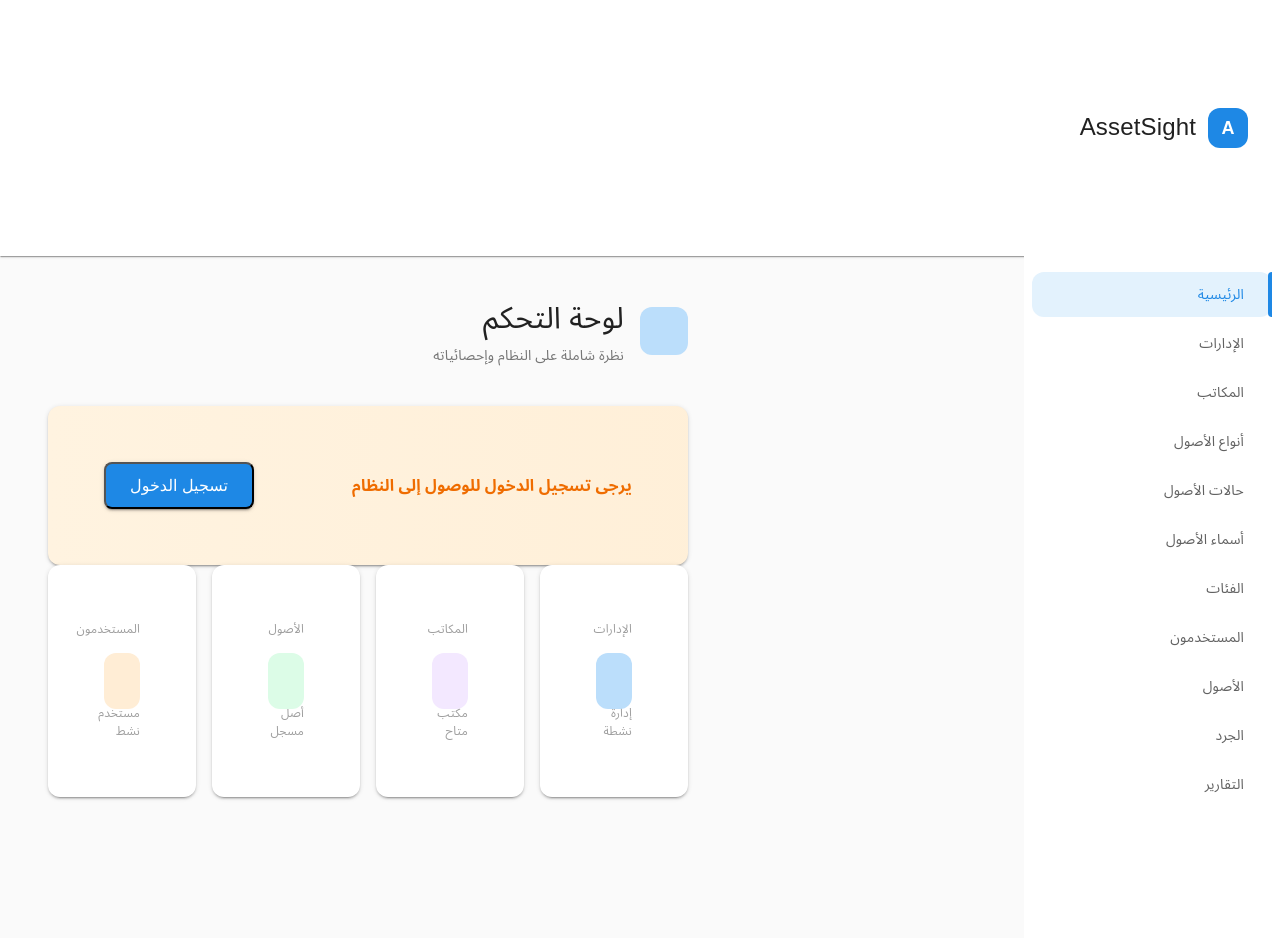
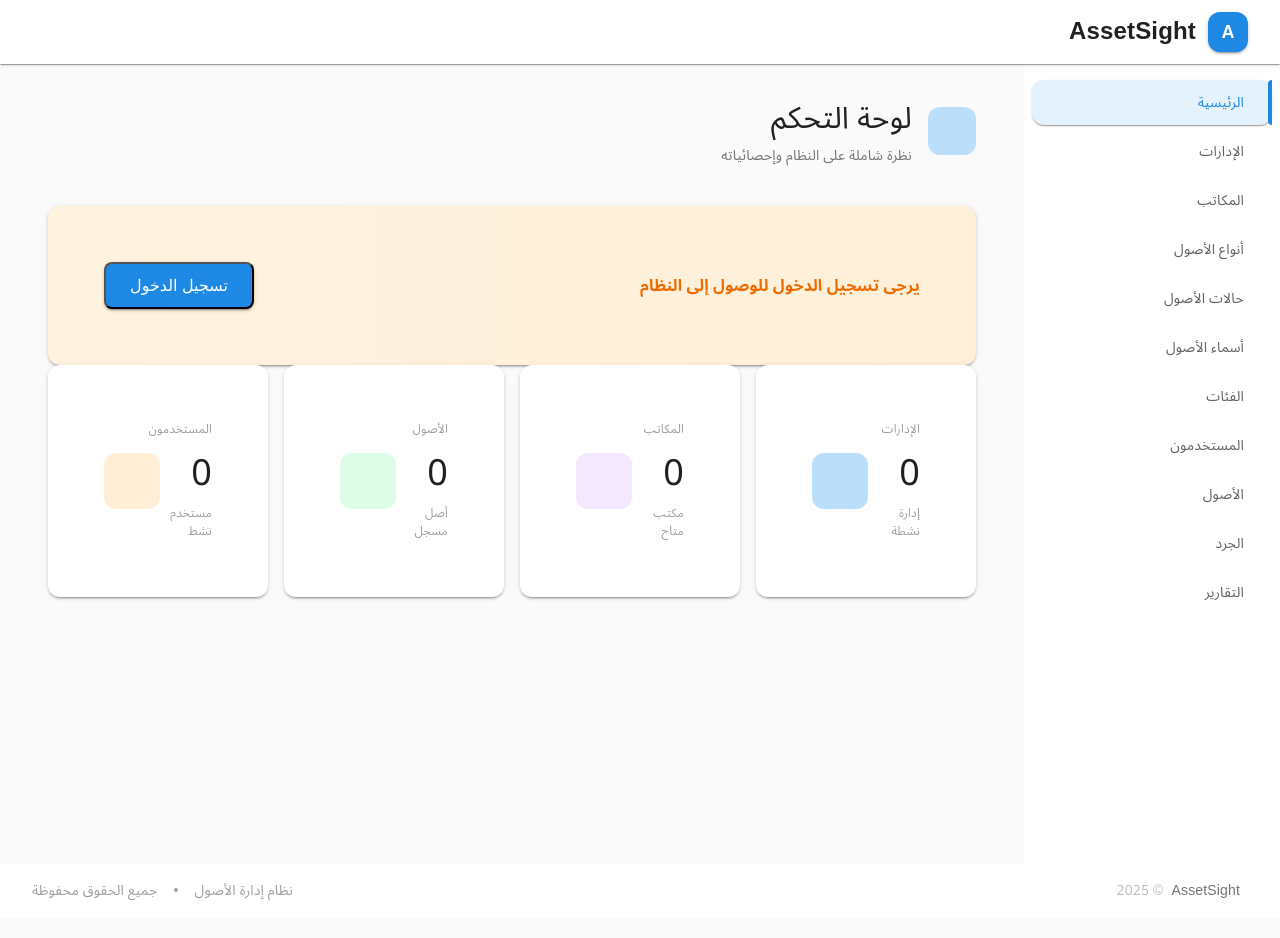
Before and after one commit to OmarHizabrr/assetsight, a Next.js app: page / in a window 1280 px wide. Shown: the top 938 px of the page. After the commit the page ends 917 px from the top, so only its background shows below. Built offline with nearby package versions, Linux system fonts and the light colour scheme; no server answers; the database is empty.

Commit message:
إصلاح هيكل المشروع وتحسين التناسق - إضافة Footer وإصلاح Header وSidebar - Fix project structure and improve consistency - Add Footer and fix Header/Sidebar

```diff
--- a/src/components/layout/MainLayout.tsx
+++ b/src/components/layout/MainLayout.tsx
@@ -27,30 +27,30 @@ export function MainLayout({ children }: { children: React.ReactNode }) {
   ];
 
   return (
-    <div className="min-h-screen bg-gray-50">
-      {/* Header - Vuetify Style */}
-      <header className="bg-white shadow-sm border-b border-gray-200 sticky top-0 z-40">
+    <div className="min-h-screen bg-gray-50 flex flex-col">
+      {/* Header */}
+      <header className="bg-white shadow-sm border-b border-gray-200 sticky top-0 z-50 flex-shrink-0">
         <div className="px-4 sm:px-6 lg:px-8">
-          <div className="flex justify-between items-center h-64">
+          <div className="flex justify-between items-center h-16">
             <div className="flex items-center gap-4">
               <button
                 onClick={() => setSidebarOpen(!sidebarOpen)}
-                className="lg:hidden p-2 rounded-full text-gray-600 hover:bg-gray-100 material-transition"
+                className="lg:hidden p-2 rounded-lg text-gray-600 hover:bg-gray-100 material-transition"
                 aria-label="فتح القائمة"
               >
-                <MaterialIcon name="menu" size="2xl" />
+                <MaterialIcon name="menu" size="xl" />
               </button>
               <Link href="/" className="flex items-center gap-3 hover:opacity-90 material-transition">
-                <div className="w-10 h-10 rounded-lg bg-primary-600 flex items-center justify-center">
+                <div className="w-10 h-10 rounded-lg bg-primary-600 flex items-center justify-center shadow-elevation-2">
                   <span className="text-white font-bold text-lg">A</span>
                 </div>
-                <h1 className="text-xl sm:text-2xl font-medium text-gray-900">AssetSight</h1>
+                <h1 className="text-xl sm:text-2xl font-semibold text-gray-900">AssetSight</h1>
               </Link>
             </div>
             {user && (
               <div className="flex items-center gap-3">
-                <div className="hidden sm:flex items-center gap-3 px-4 py-2 rounded-lg bg-gray-100">
-                  <div className="w-8 h-8 rounded-full bg-primary-600 flex items-center justify-center">
+                <div className="hidden sm:flex items-center gap-3 px-4 py-2 rounded-lg bg-gray-50 border border-gray-200">
+                  <div className="w-8 h-8 rounded-full bg-primary-600 flex items-center justify-center shadow-sm">
                     <MaterialIcon name="person" className="text-white" size="sm" />
                   </div>
                   <span className="text-sm font-medium text-gray-700 truncate max-w-[140px]">
@@ -73,14 +73,15 @@ export function MainLayout({ children }: { children: React.ReactNode }) {
         </div>
       </header>
 
-      <div className="flex">
-        {/* Sidebar - Vuetify Navigation Drawer Style */}
+      {/* Main Layout Container */}
+      <div className="flex flex-1 overflow-hidden">
+        {/* Sidebar */}
         <aside
           className={`${
             sidebarOpen ? 'translate-x-0' : '-translate-x-full'
-          } lg:translate-x-0 fixed lg:static inset-y-0 left-0 z-50 w-64 bg-white shadow-lg border-r border-gray-200 transform material-transition lg:transition-none`}
+          } lg:translate-x-0 fixed lg:static top-16 lg:top-0 left-0 z-40 w-64 bg-white shadow-lg border-r border-gray-200 transform material-transition lg:transition-none h-[calc(100vh-4rem)] lg:h-screen overflow-y-auto`}
         >
-          <nav className="h-full overflow-y-auto py-4">
+          <nav className="h-full py-4">
             <ul className="space-y-1 px-2">
               {menuItems.map((item) => (
                 <li key={item.href}>
@@ -88,8 +89,8 @@ export function MainLayout({ children }: { children: React.ReactNode }) {
                     href={item.href}
                     className={`flex items-center gap-3 px-4 py-3 rounded-lg material-transition text-sm font-medium relative ${
                       pathname === item.href
-                        ? 'bg-primary-50 text-primary-600'
-                        : 'text-gray-700 hover:bg-gray-100'
+                        ? 'bg-primary-50 text-primary-600 shadow-sm'
+                        : 'text-gray-700 hover:bg-gray-50'
                     }`}
                     onClick={() => setSidebarOpen(false)}
                   >
@@ -112,20 +113,38 @@ export function MainLayout({ children }: { children: React.ReactNode }) {
         {/* Overlay for mobile */}
         {sidebarOpen && (
           <div
-            className="fixed inset-0 bg-black/40 z-40 lg:hidden animate-fade-in"
+            className="fixed inset-0 bg-black/40 z-30 lg:hidden animate-fade-in"
             onClick={() => setSidebarOpen(false)}
           />
         )}
 
         {/* Main Content */}
-        <main className="flex-1 lg:mr-72 min-h-[calc(100vh-5rem)] w-full">
-          <div className="h-full w-full">
-            <div className="w-full px-4 sm:px-6 lg:px-8 xl:px-12 py-8 lg:py-10">
-            {children}
+        <main className="flex-1 overflow-y-auto bg-gray-50">
+          <div className="min-h-full">
+            <div className="w-full max-w-7xl mx-auto px-4 sm:px-6 lg:px-8 xl:px-12 py-6 lg:py-8">
+              {children}
             </div>
           </div>
         </main>
       </div>
+
+      {/* Footer */}
+      <footer className="bg-white border-t border-gray-200 mt-auto flex-shrink-0">
+        <div className="px-4 sm:px-6 lg:px-8 py-4">
+          <div className="flex flex-col sm:flex-row justify-between items-center gap-4">
+            <div className="flex items-center gap-2 text-sm text-gray-600">
+              <MaterialIcon name="dashboard" className="text-primary-600" size="sm" />
+              <span className="font-medium">AssetSight</span>
+              <span className="text-gray-400">© {new Date().getFullYear()}</span>
+            </div>
+            <div className="flex items-center gap-4 text-sm text-gray-500">
+              <span>نظام إدارة الأصول</span>
+              <span className="hidden sm:inline">•</span>
+              <span className="hidden sm:inline">جميع الحقوق محفوظة</span>
+            </div>
+          </div>
+        </div>
+      </footer>
     </div>
   );
 }
--- a/src/styles/custom.css
+++ b/src/styles/custom.css
@@ -470,13 +470,17 @@
 .h-14 { height: 3.5rem; }
 .h-16 { height: 4rem; }
 .h-20 { height: 5rem; }
+.h-16 { height: 4rem; }
 .h-64 { height: 16rem; }
+.h-\[calc\(100vh-4rem\)\] { height: calc(100vh - 4rem); }
 .min-h-\[28px\] { min-height: 28px; }
 .min-h-\[32px\] { min-height: 32px; }
 .min-h-\[36px\] { min-height: 36px; }
 .min-h-\[40px\] { min-height: 40px; }
 .min-h-\[48px\] { min-height: 48px; }
 .min-h-\[calc\(100vh-5rem\)\] { min-height: calc(100vh - 5rem); }
+.min-h-full { min-height: 100%; }
+.max-w-7xl { max-width: 80rem; }
 
 /* Space */
 .space-y-1 > * + * { margin-top: var(--spacing-1); }
@@ -546,10 +550,13 @@
 
 @media (min-width: 1024px) {
   .lg\:px-8 { padding-left: var(--spacing-8); padding-right: var(--spacing-8); }
+  .lg\:py-8 { padding-top: var(--spacing-8); padding-bottom: var(--spacing-8); }
   .lg\:py-10 { padding-top: 2.5rem; padding-bottom: 2.5rem; }
   .lg\:mr-72 { margin-right: 18rem; }
   .lg\:translate-x-0 { transform: translateX(0); }
   .lg\:static { position: static; }
+  .lg\:top-0 { top: 0; }
+  .lg\:h-screen { height: 100vh; }
   .lg\:transition-none { transition: none; }
   .lg\:hidden { display: none; }
   .lg\:inline { display: inline; }
@@ -931,6 +938,18 @@
   .sm\:pb-4 { padding-bottom: var(--spacing-4); }
 }
 
+/* Layout Utilities */
+.flex-shrink-0 { flex-shrink: 0; }
+.flex-1 { flex: 1 1 0%; }
+.mt-auto { margin-top: auto; }
+.overflow-hidden { overflow: hidden; }
+.overflow-y-auto { overflow-y: auto; }
+.mx-auto { margin-left: auto; margin-right: auto; }
+.top-16 { top: 4rem; }
+.z-30 { z-index: 30; }
+.z-40 { z-index: 40; }
+.z-50 { z-index: 50; }
+
 @media (min-width: 768px) {
   .md\:table { display: table; }
   .md\:hidden { display: none; }
@@ -938,10 +957,13 @@
 
 @media (min-width: 1024px) {
   .lg\:px-8 { padding-left: var(--spacing-8); padding-right: var(--spacing-8); }
+  .lg\:py-8 { padding-top: var(--spacing-8); padding-bottom: var(--spacing-8); }
   .lg\:py-10 { padding-top: 2.5rem; padding-bottom: 2.5rem; }
   .lg\:mr-72 { margin-right: 18rem; }
   .lg\:translate-x-0 { transform: translateX(0); }
   .lg\:static { position: static; }
+  .lg\:top-0 { top: 0; }
+  .lg\:h-screen { height: 100vh; }
   .lg\:transition-none { transition: none; }
   .lg\:hidden { display: none; }
   .lg\:inline { display: inline; }
```
